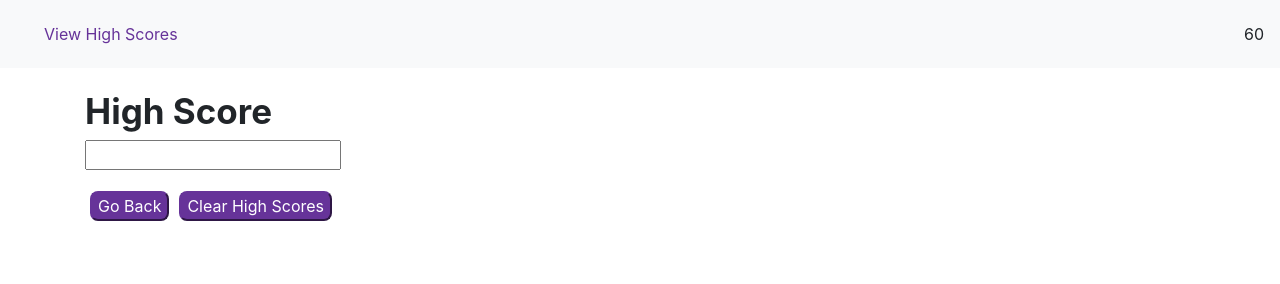
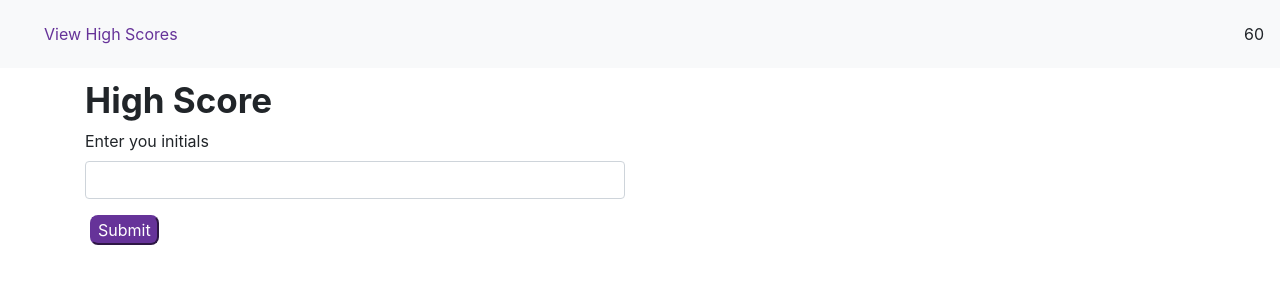
Before and after one commit to dnfrancis22/code-quiz, a plain HTML site: page index.html in a window 1280 px wide. Both pictures are taken after a click on the button "View High Scores". Drawn offline with nearby package versions, Linux system fonts and the light colour scheme.

Commit message:
modified the high score page to be hard coded.

```diff
--- a/index.html
+++ b/index.html
@@ -19,11 +19,13 @@
     <link rel="stylesheet" href="./style.css" />
   </head>
   <body>
+    <!-- the nav bar contains view high scores link and timer. -->
     <nav class="navbar navbar-light bg-light">
       <button id="View-HS">View High Scores</button>
       <div class="timer">60</div>
     </nav>
-    <div class="container" id="welcome">
+    <!-- this section contains the welcome page -->
+    <section class="container" id="welcome">
       <div class="row">
         <div class="col-sm-12 text-center">
           <h1>Coding Quiz Challenge</h1>
@@ -35,8 +37,9 @@
           <button id="start-quiz">Start Quiz</button>
         </div>
       </div>
-    </div>
-    <div class="container">
+    </section>
+    <!-- this section has holding spots for the dynamically generated elements for the question answer section. -->
+    <main class="container">
       <div class="row">
         <div class="col-sm-12" id="question"></div>
       </div>
@@ -46,18 +49,24 @@
       <div class="row">
         <div class="col-sm-4" id="results-display"></div>
       </div>
-    </div>
-    <div class="container" id="high-score-container">
+    </main>
+    <!-- This section contains elements for the high-score page -->
+    <section class="container" id="high-score-container">
       <div class="row">
-        <div class="col-sm-12" id="high-score"></div>
+        <div class="col-sm-6" id="high-score"></div>
       </div>
       <div class="row">
-        <div class="col-sm-12" id="high-score-input"></div>
+        <div class="col-sm-6" id="high-score-submit">
+          <form>
+            <div class="form-group">
+              <label >Enter you initials</label>
+              <input type="text" class="form-control" id="exampleInputEmail1">
+            </div>
+            <button type="submit" class="answerChoices">Submit</button>
+          </form>
+        </div>
       </div>
-      <div class="row">
-        <div class="col-sm-12" id="high-score-submit"></div>
-      </div>
-    </div>
+    </section>
     <script src="./script.js"></script>
   </body>
 </html>
--- a/script.js
+++ b/script.js
@@ -11,13 +11,15 @@ var hsSubmit = document.getElementById("high-score-submit");
 var secondsLeft = 60;
 var timerInterval;
 var score = 0;
+// this hides the high score page until it is needed.
+hsContainer.style.display = "none";
 
-//start
+//this function starts the timer. It is called in the render game function.
 function startTime() {
   timerInterval = setInterval(count, 1000);
 }
 
-//count
+// this function counts down the timer holds the conditional to end the game if time runs out
 function count() {
   secondsLeft--;
   document.querySelector(".timer").textContent = secondsLeft;
@@ -29,7 +31,7 @@ function count() {
 }
 
 
-//reduce time
+//this function reduces time if the user chooses the wrong answer.
 function reduceTime() {
   secondsLeft -= 10;
 
@@ -46,21 +48,6 @@ function endGame() {
   h1.setAttribute("class", "question");
   h1.textContent = "High Score";
   hsHeader.append(h1);
-
-  var input = document.createElement("input");
-  input.type = "text";
-  input.setAttribute("class", "form-group");
-  hsInput.append(input);
-
-  var button = document.createElement("button");
-  button.setAttribute("class", "hsSubmit");
-  button.textContent = "Go Back";
-  hsSubmit.append(button);
-
-  var button = document.createElement("button");
-  button.setAttribute("class", "hsSubmit");
-  button.textContent = "Clear High Scores";
-  hsSubmit.append(button);
 }
 // this is the array of questions answer choices and correct answer.
 // I added a fith answer choice because I kept getting an empty button.
--- a/style.css
+++ b/style.css
@@ -1,3 +1,4 @@
+/* theses styles are for the View high score button */
 #View-HS {
     color: rebeccapurple;
     border: none;
@@ -16,6 +17,7 @@
     color: thistle;
 
 }
+/* these styles are for the welcome page header paragraph and button. */
 h1 {
     margin-top: 2%;
     font-weight: bold
@@ -25,13 +27,6 @@ p {
     margin-left: 25%;
     margin-right: 25%;
 }
-.question{
-    font-size: 35px;
-}
-.answer{
-    font-size: 10px;
-}
-
 #start-quiz {
     color: white;
     background-color: rebeccapurple;
@@ -42,6 +37,14 @@ p {
 #start-quiz:hover {
     background-color: thistle;
     border-color: thistle;
+}
+
+/* these styles are for the question and answer section. */
+.question{
+    font-size: 35px;
+}
+.answer{
+    font-size: 10px;
 }
 
 .answerChoices {
@@ -64,24 +67,3 @@ p {
     background-color: thistle;
     border-color: thistle;
 }
-
-.hsSubmit {
-    color: white;
-    background-color: rebeccapurple;
-    border-color: rebeccapurple;
-    border-radius: 8px;
-    margin: 5px;
-
-}
-.hsSubmit:hover {
-    background-color: thistle;
-    border-color: thistle;
-}
-.hsSubmit:active {
-    background-color: thistle;
-    border-color: thistle;
-}
-.hsSubmit:visited {
-    background-color: thistle;
-    border-color: thistle;
-}
```
